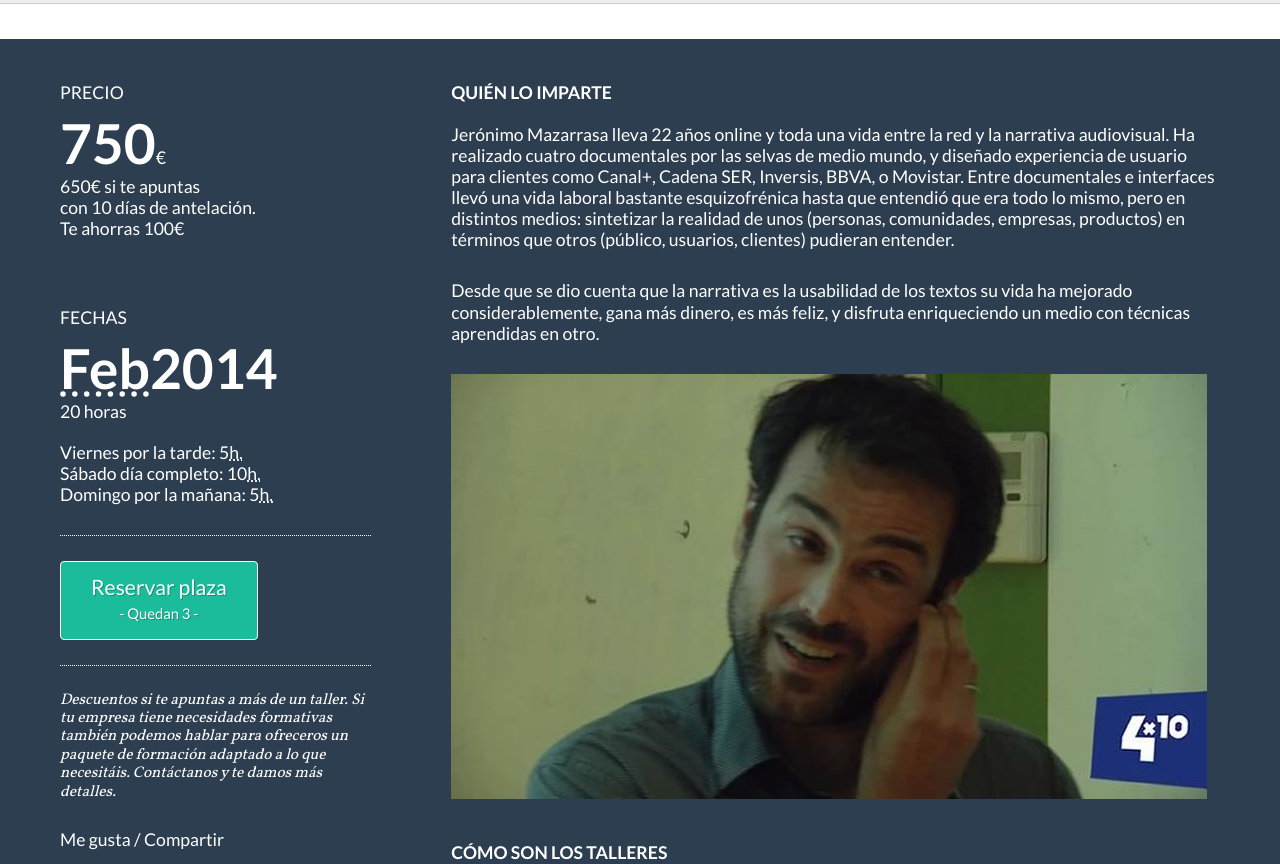
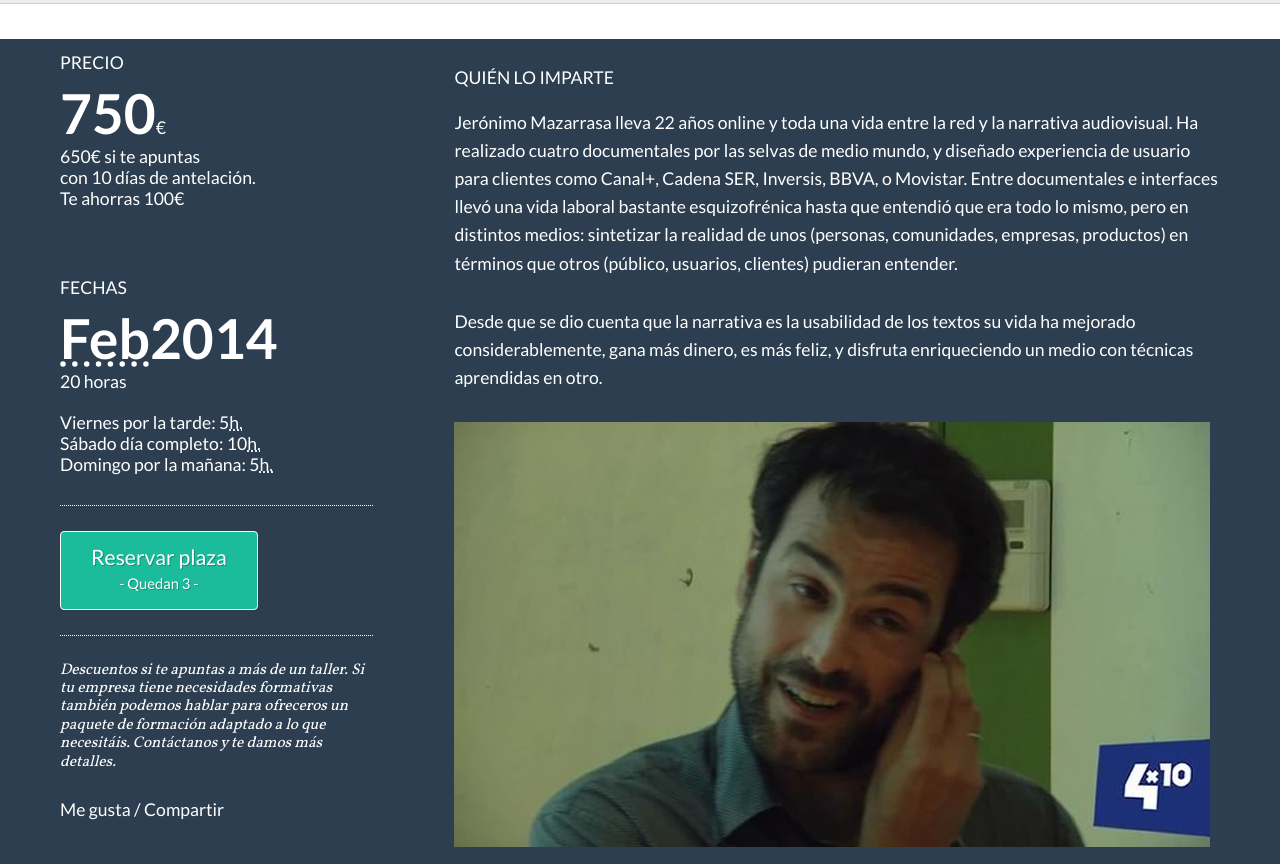
Before and after one commit to qweos/lnnhtml, a plain HTML site: page course_page.html in a window 1280 px wide. Shown: the part 1080-1944 px from the top of the page. Drawn offline with nearby package versions, Linux system fonts and the light colour scheme.

Commit message:
Updated styles for #sidebar

```diff
--- a/course_page.html
+++ b/course_page.html
@@ -159,10 +159,10 @@
             <!-- /quote -->
 
             <!-- course info -->
-            <section class="highlighted-blue two-col left-sidebar">
+            <section class="highlighted-blue fixed-sidebar">
                 <div class="content">
                     <!-- course pricing -->
-                    <div class="col">
+                    <div class="col" id="sidebar">
                         <!-- course price -->
                         <div class="course-price">
                             <h2>Precio</h2>
@@ -207,7 +207,7 @@
                     <!-- /course pricing -->
 
                     <!-- course details -->
-                    <div class="col">
+                    <div class="col" id="main-content">
 
                         <h2>Quién lo imparte</h2>
                         <p>Jerónimo Mazarrasa lleva 22 años online y toda una vida entre la red y la narrativa audiovisual. Ha realizado cuatro documentales por las selvas de medio mundo, y diseñado experiencia de usuario para clientes como Canal+, Cadena SER, Inversis, BBVA, o Movistar. Entre documentales e interfaces llevó una vida laboral bastante esquizofrénica hasta que entendió que era todo lo mismo, pero en distintos medios: sintetizar la realidad de unos (personas, comunidades, empresas, productos) en términos que otros (público, usuarios, clientes) pudieran entender.</p>
@@ -474,7 +474,9 @@
 
         <!-- scripts -->
         <script src="http://code.jquery.com/jquery-1.11.0.min.js"></script>
-       <!--  <script src="js/jquery.stickit.js"></script> -->
+        <!--  <script src="js/jquery.stickit.js"></script> -->
+        <script src="js/stickySidebar.js"></script>
+        <script src="js/jquery.lockfixed.min.js"></script>
         <script type="text/javascript" id="cookiebanner" src="js/cookiebanner.js"
                 data-message="Las cookies nos permiten ofrecer nuestros servicios y mejorar su experiencia en Internet. Al utilizar nuestros servicios, aceptas el uso que hacemos de las cookies."
                 data-linkmsg="Más información.">
--- a/stylesheets/global.css
+++ b/stylesheets/global.css
@@ -266,10 +266,6 @@ p:last-child { padding-bottom: 0; }
     width: 68%;
     padding-right: 60px;
 }
-.right-sidebar .col h2 {
-    text-transform: uppercase;
-    font-weight: normal;
-}
 
 /* fixed "sticky" sidebar */
 .fixed-sidebar { *zoom: 1; }
@@ -282,7 +278,6 @@ p:last-child { padding-bottom: 0; }
 
 
 .fixed-sidebar #sidebar {
-  background: red;
   float: left;
   max-width: 27%;
 }
@@ -292,6 +287,10 @@ p:last-child { padding-bottom: 0; }
 }
 
 /* common for sidebar */
+.right-sidebar .col h2, .fixed-sidebar h2 {
+    text-transform: uppercase;
+    font-weight: normal;
+}
 .left-sidebar .col h2, .fixed-sidebar #main-content h2 { text-transform: uppercase; }
 .left-sidebar .col:first-child h2, .fixed-sidebar #sidebar h2 { font-weight: normal; }
 .left-sidebar .col:last-child h2, .fixed-sidebar #main-content h2 { padding-top: 15px; }
@@ -769,25 +768,25 @@ blockquote.small-quote p {
 }
 
 /* course price */
-.two-col .col .course-price { margin-bottom: 70px; }
-.two-col .col .course-price h2 { margin-bottom: 8px; }
-.two-col .col .course-price .price { line-height: 1.2; }
+.course-price { margin-bottom: 70px; }
+.course-price h2 { margin-bottom: 8px; }
+.course-price .price { line-height: 1.2; }
 
 /* course date */
-.two-col .col .course-date { margin-bottom: 30px; }
-.two-col .col .course-date h2 { margin-bottom: 8px; }
-.two-col .col .course-date .date { line-height: 1.2; }
-.two-col .col .course-date .date .total-length { margin-bottom: 20px; }
+.course-date { margin-bottom: 30px; }
+.course-date h2 { margin-bottom: 8px; }
+.course-date .date { line-height: 1.2; }
+.course-date .date .total-length { margin-bottom: 20px; }
 
 /*  course call-to-action */
-.two-col .col .call-to-action {
+.call-to-action {
     padding: 25px 0;
     border-top: 1px dotted #fff;
     border-bottom: 1px dotted #fff;
 }
 
 /*  notes */
-.two-col .col .notes {
+.notes {
     font: 0.875em "Vollkorn", Georgia, 'Times New Roman', Times, serif;
     font-style: italic;
     padding: 25px 0;
@@ -1295,6 +1294,8 @@ html[xmlns] .slides { display: block; }
     }
     .courses-navigation li a.next { padding: 6px 15px 6px 0; }
     .courses-navigation li a.previous { padding: 6px 0px 6px 15px; }
+
+    .price strong, .date strong { font-size: 3em; }
 }
 
 @media screen and (min-width: 768px) and (max-width: 900px) {
```
Also changed, not shown: course_page_old.html (renamed from course_page_prueba.html, +4 -6 lines).
